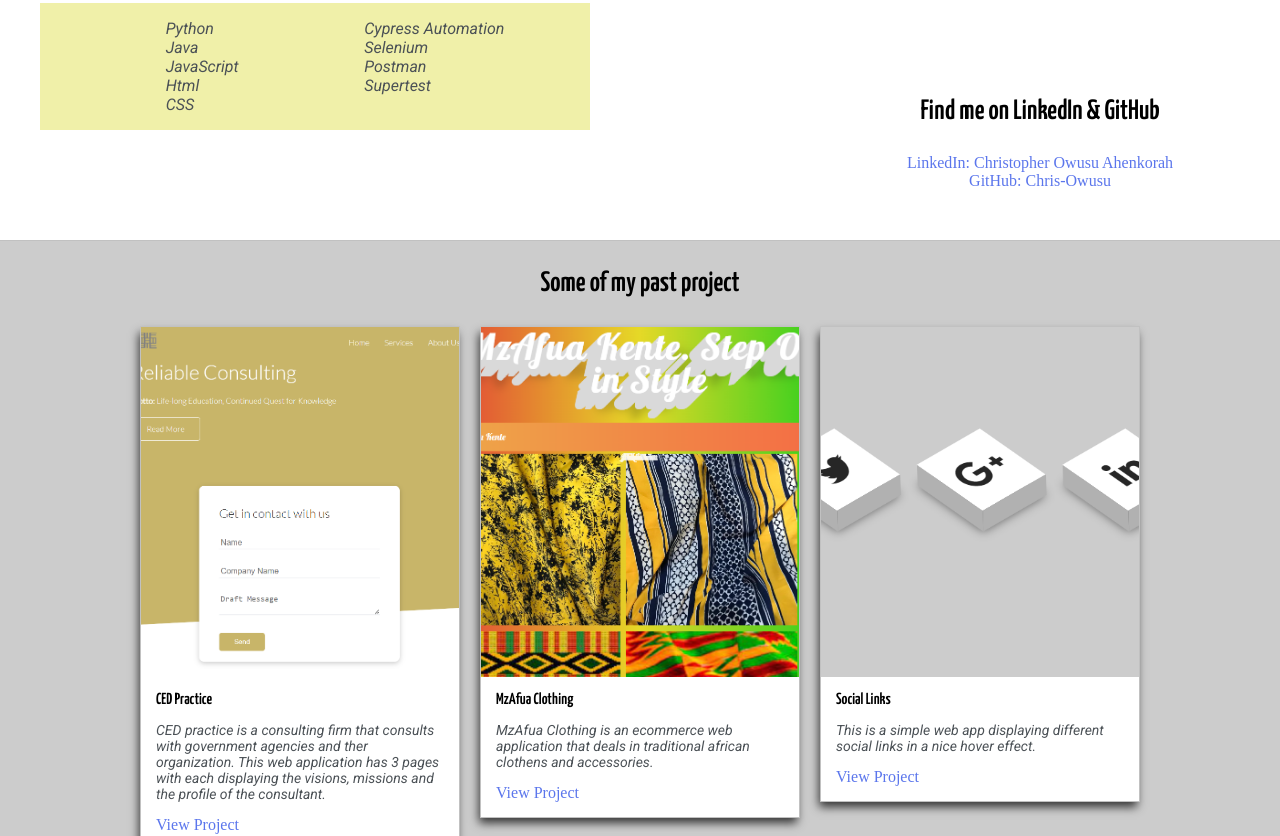
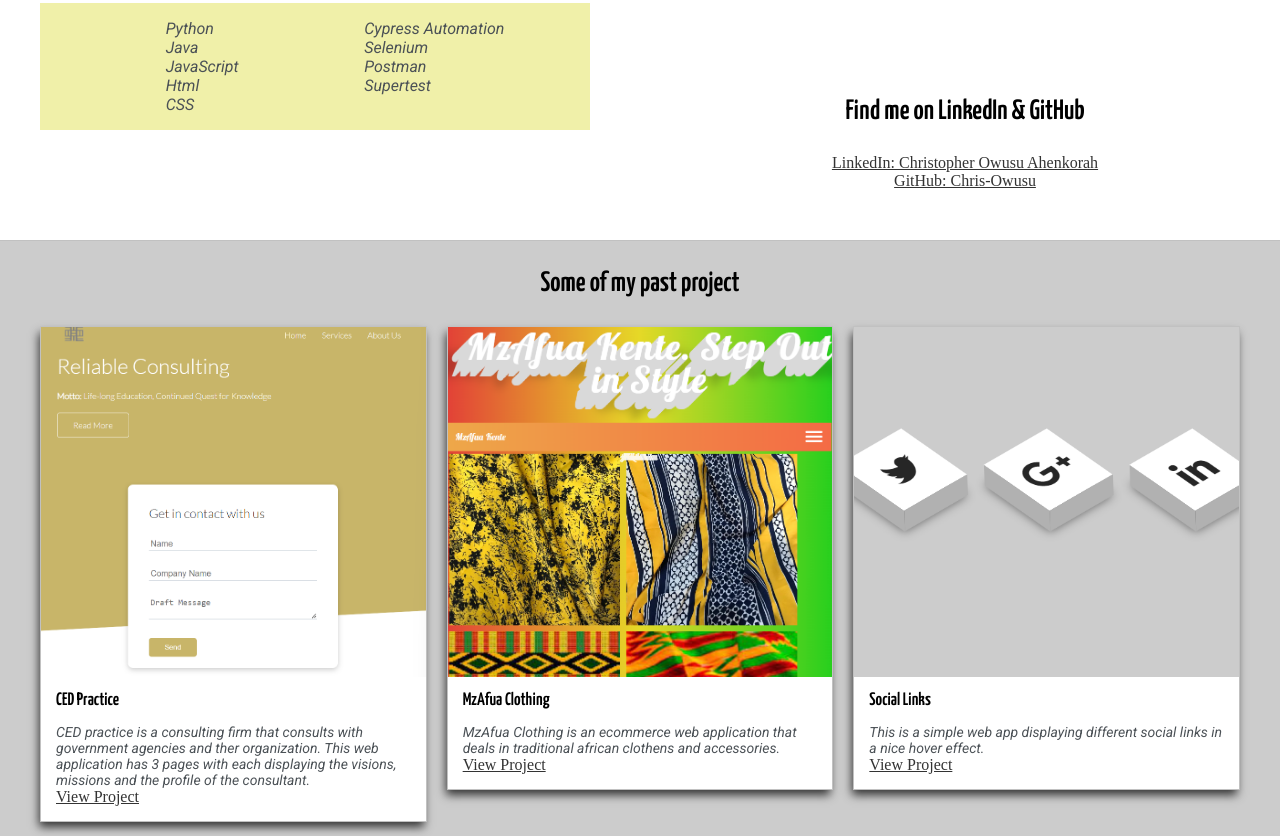
Before and after one commit to christopher-owusu/myPorfolio, a website: page index.html in a window 1280 px wide. Shown: the part 1207-2043 px from the top of the page. Drawn offline with nearby package versions, Linux system fonts and the light colour scheme.

Commit message:
worked on social links overflow

```diff
--- a/style.css
+++ b/style.css
@@ -289,11 +289,17 @@ h6 { font-size: 16px;}
     text-align: center;
 }
 
-#social-img {
+.social-links img {
     width: 100%;
 }
 
-.post-wrapper {
+/* @media (max-width: 500px) {
+    .about-wrapper {
+        display: flex;
+    }
+} */
+
+/* .post-wrapper {
     display: grid;
     grid-template-columns: repeat(auto-fit, 320px);
     gap: 20px;
@@ -329,7 +335,56 @@ h6 { font-size: 16px;}
 .post-intro {
     color: #4b5156;
     font-size: 14px;
-}
+} */
+
+.post-wrapper {
+    display: grid;
+    grid-template-columns: repeat(auto-fit, minmax(320px, 1fr));
+    gap: 20px;
+    justify-content: center;
+    padding-bottom: 50px;
+  }
+
+  .post {
+    display: flex;
+    flex-direction: column;
+    border: 1px solid var(--borderColor);
+    box-shadow: -2px 6px 9px -1px rgba(0, 0, 0, 0.75);
+  }
+
+  .thumbnail {
+    display: block;
+    width: 100%;
+    height: 350px;
+    object-fit: cover;
+  }
+
+  .post-preview {
+    background-color: var(--secondaryColor);
+    padding: 15px;
+    display: flex;
+    flex-direction: column;
+    justify-content: space-between;
+  }
+
+  .post-title {
+    color: #000;
+    margin: 0;
+    font-size: 18px;
+    font-weight: bold;
+  }
+
+  .post-intro {
+    color: #4b5156;
+    font-size: 14px;
+    margin-bottom: 0;
+  }
+
+  a {
+    color: #333;
+    text-decoration: underline;
+  }
+
 
 #contact-form {
     display: block;
```
